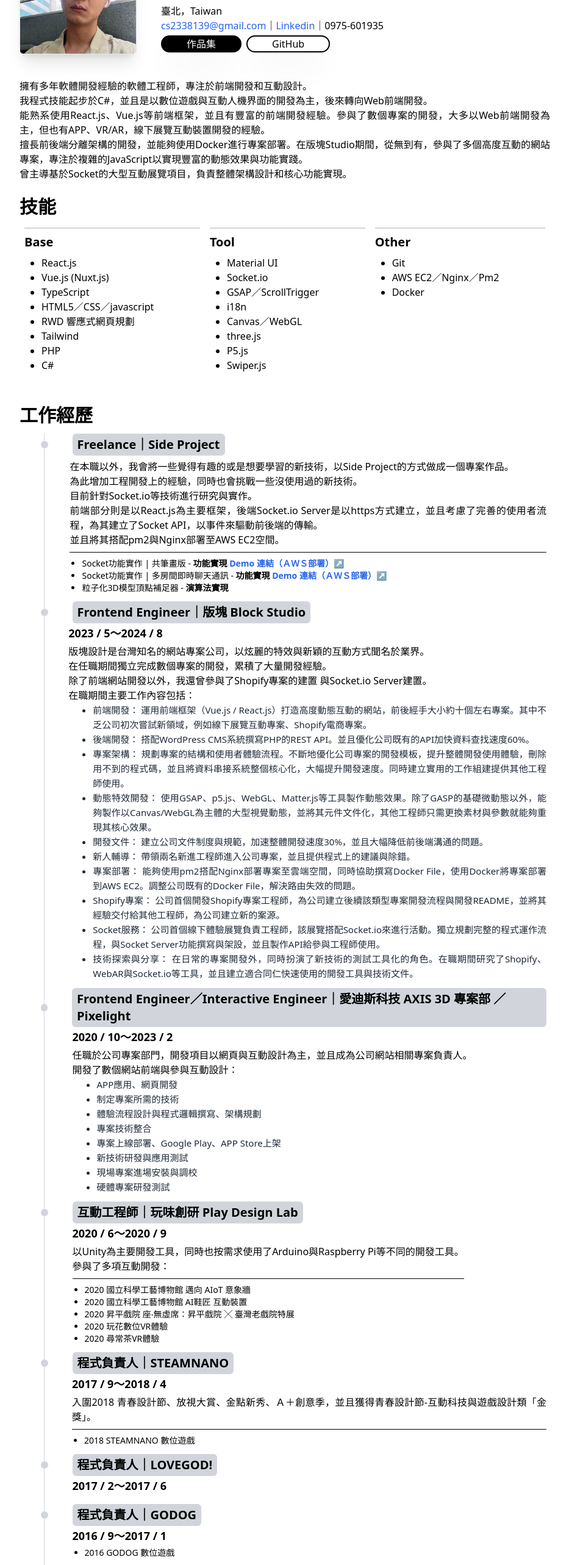
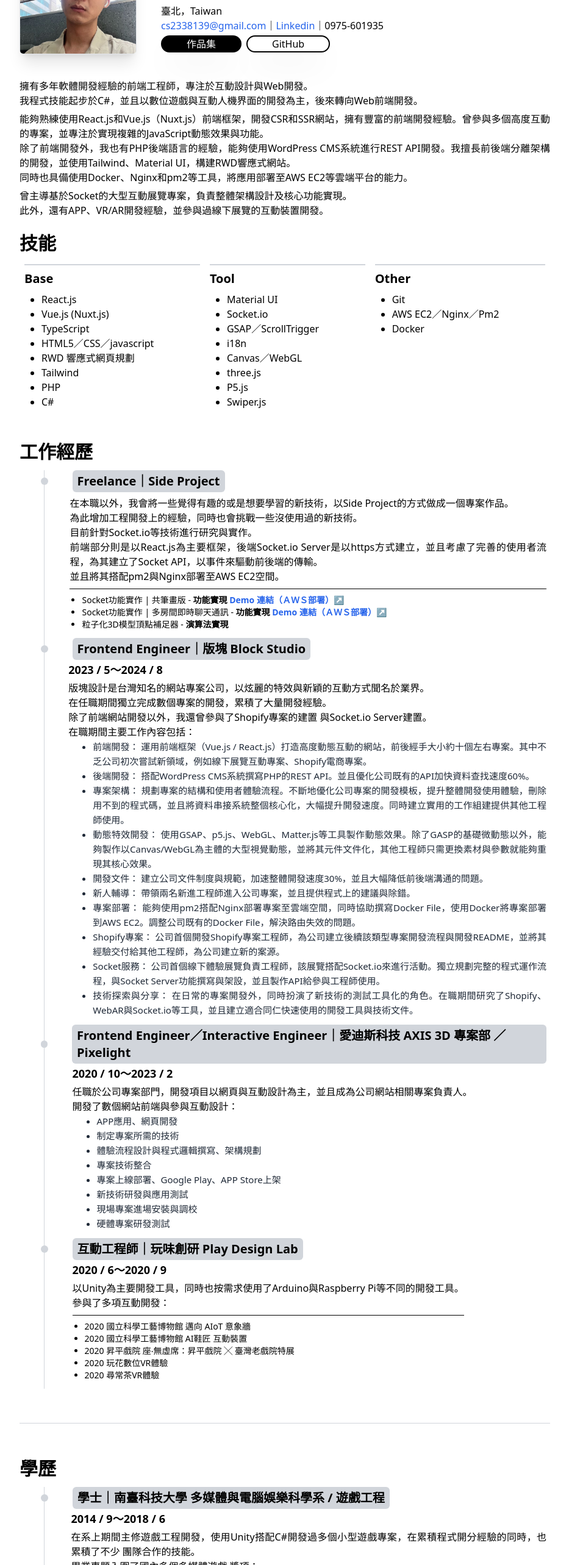
Before and after one commit to cs2338139/Resume, a Vue app: page / in a window 1280 px wide. Shown: the part 200-2766 px from the top of the page at 61% size, without its empty margins (173-1106 px from the left). Built offline with nearby package versions, Linux system fonts and the light colour scheme.

Commit message:
feat: 修改完成

```diff
--- a/src/views/Home.vue
+++ b/src/views/Home.vue
@@ -125,15 +125,23 @@ provide("changeUrlQuery", changeUrlQuery);
         </template>
       </info>
 
-      <!-- <div class="w-full flex flex-col items-center justify-center py-4"></div> -->
-
       <introduction class="mb-6">
         <template #content>
-          擁有多年軟體開發經驗的軟體工程師，專注於前端開發和互動設計。<br />
-          我程式技能起步於C#，並且是以數位遊戲與互動人機界面的開發為主，後來轉向Web前端開發。<br />
-          能熟系使用React.js、Vue.js等前端框架，並且有豐富的前端開發經驗。參與了數個專案的開發，大多以Web前端開發為主，但也有APP、VR/AR，線下展覽互動裝置開發的經驗。<br />
-          擅長前後端分離架構的開發，並能夠使用Docker進行專案部署。在版塊Studio期間，從無到有，參與了多個高度互動的網站專案，專注於複雜的JavaScript以實現豐富的動態效果與功能實踐。<br />
-          曾主導基於Socket的大型互動展覽項目，負責整體架構設計和核心功能實現。<br />
+          <div class="flex flex-col gap-1.5">
+            <div>
+              擁有多年軟體開發經驗的前端工程師，專注於互動設計與Web開發。<br />
+              我程式技能起步於C#，並且以數位遊戲與互動人機界面的開發為主，後來轉向Web前端開發。
+            </div>
+            <div>
+              能夠熟練使用React.js和Vue.js（Nuxt.js）前端框架，開發CSR和SSR網站，擁有豐富的前端開發經驗。曾參與多個高度互動的專案，並專注於實現複雜的JavaScript動態效果與功能。<br />
+              除了前端開發外，我也有PHP後端語言的經驗，能夠使用WordPress CMS系統進行REST API開發。我擅長前後端分離架構的開發，並使用Tailwind、Material UI，構建RWD響應式網站。<br />
+              同時也具備使用Docker、Nginx和pm2等工具，將應用部署至AWS EC2等雲端平台的能力。<br />
+            </div>
+            <div>
+              曾主導基於Socket的大型互動展覽專案，負責整體架構設計及核心功能實現。<br />
+              此外，還有APP、VR/AR開發經驗，並參與過線下展覽的互動裝置開發。
+            </div>
+          </div>
         </template>
       </introduction>
 
@@ -141,7 +149,6 @@ provide("changeUrlQuery", changeUrlQuery);
         <template #title>技能</template>
         <template #content>
           <skillCategory>
-            <!-- <template #title> Web</template> -->
             <template #content>
               <skillTable>
                 <template #title>Base</template>
@@ -301,33 +308,6 @@ provide("changeUrlQuery", changeUrlQuery);
               </ul>
             </template>
           </timelineItem>
-          <timelineItem>
-            <template #position>程式負責人</template>
-            <template #company>STEAMNANO</template>
-            <template #time>2017 / 9～2018 / 4</template>
-            <template #content>
-              <div class="mb-2">入圍2018 青春設計節、放視大賞、金點新秀、Ａ＋創意季，並且獲得青春設計節-互動科技與遊戲設計類「金獎」。</div>
-              <div class="h-[1px] w-full bg-black my-2"></div>
-              <ul class="list-disc text-sm pl-5">
-                <li @click="changeUrlQuery('steam_nano')" :class="hasLinkItemStyle">2018 STEAMNANO 數位遊戲</li>
-              </ul>
-            </template>
-          </timelineItem>
-          <timelineItem>
-            <template #position>程式負責人</template>
-            <template #company>LOVEGOD!</template>
-            <template #time>2017 / 2～2017 / 6</template>
-          </timelineItem>
-          <timelineItem>
-            <template #position>程式負責人</template>
-            <template #company>GODOG</template>
-            <template #time>2016 / 9～2017 / 1</template>
-            <template #content>
-              <ul class="list-disc text-sm pl-5">
-                <li @click="changeUrlQuery('godog')" :class="hasLinkItemStyle">2016 GODOG 數位遊戲</li>
-              </ul>
-            </template>
-          </timelineItem>
         </template>
       </timeline>
 
```
